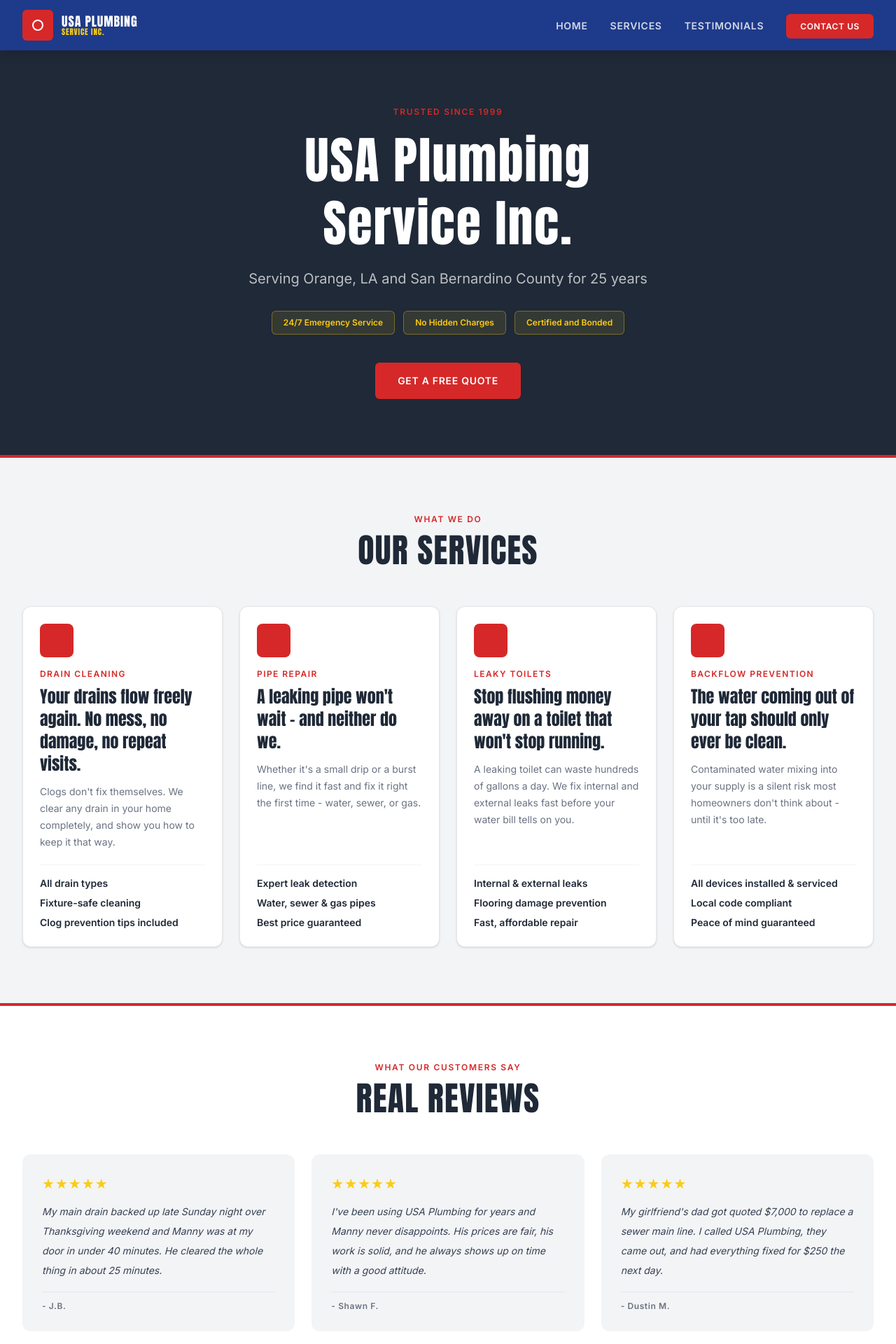
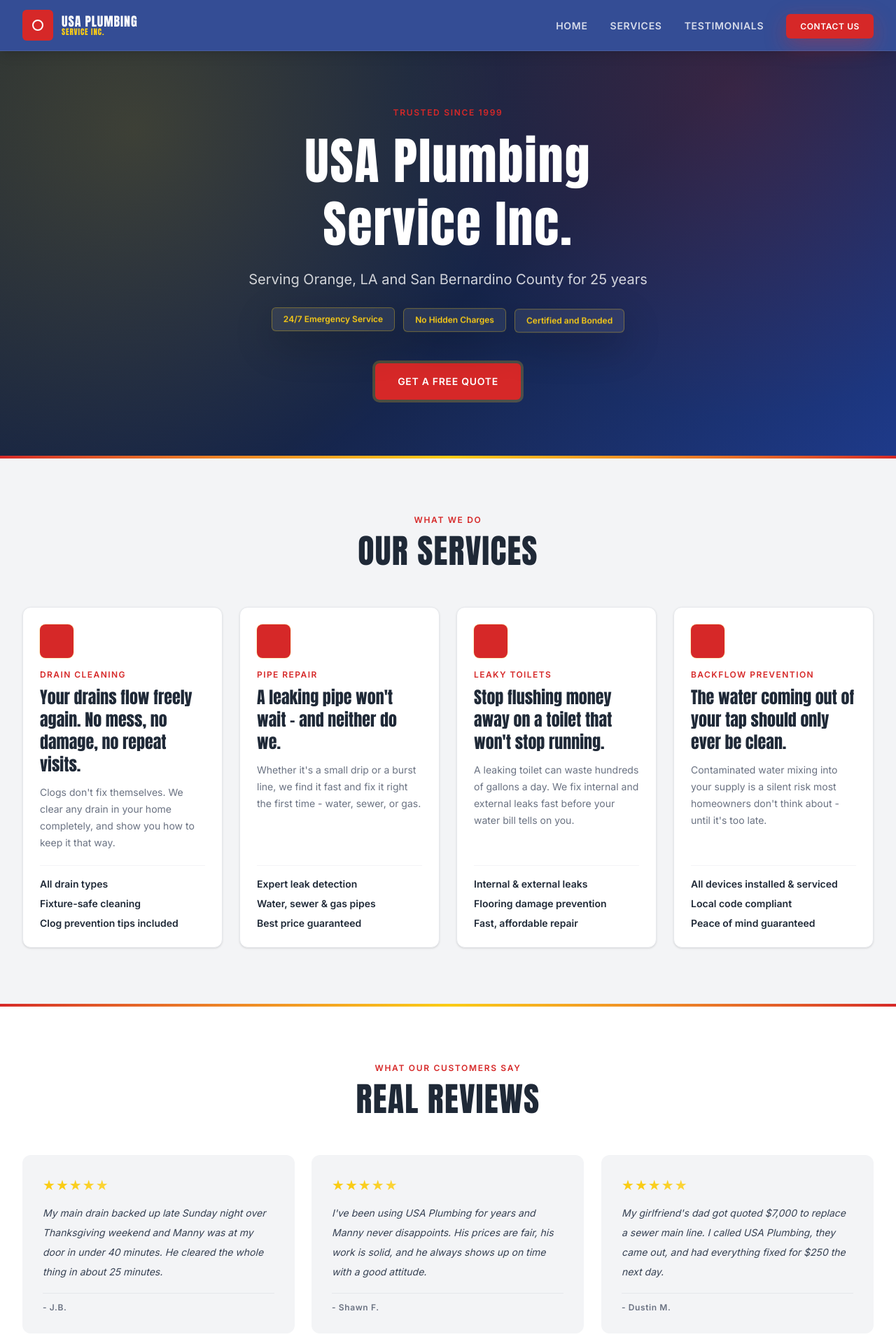
Before and after one commit to muhammad245/usaplumbingservices, a React (Vite) app in the folder frontend/: page / in a window 1280 px wide. Shown: the top 1920 px of the page at 70% size. Built offline with nearby package versions, Linux system fonts and the light colour scheme; no server answers.

Commit message:
CSS Animations

```diff
--- a/frontend/src/components/Footer.jsx
+++ b/frontend/src/components/Footer.jsx
@@ -2,11 +2,11 @@
 
 function Footer() {
   return (
-    <footer className="bg-gray-900 py-8">
+    <footer className="reveal-soft bg-gray-900 py-8">
       <div className="container-x flex flex-wrap items-center justify-between gap-3">
         <p className="font-heading text-sm tracking-wider text-white/60">{COMPANY.name.toUpperCase()}</p>
         <p className="text-xs italic text-white/40">{COMPANY.tagline}</p>
-        <p className="text-sm font-semibold tracking-wide text-brand-gold">{COMPANY.phoneLabel}</p>
+        <p className="shimmer-text text-sm font-semibold tracking-wide">{COMPANY.phoneLabel}</p>
       </div>
     </footer>
   )
--- a/frontend/src/components/Navbar.jsx
+++ b/frontend/src/components/Navbar.jsx
@@ -2,10 +2,10 @@
 
 function Navbar() {
   return (
-    <header id="home" className="sticky top-0 z-50 bg-brand-navy shadow-lg">
+    <header className="sticky top-0 z-50 border-b border-white/10 bg-brand-navy/90 shadow-lg backdrop-blur-sm reveal-soft">
       <nav className="container-x flex h-[72px] items-center justify-between">
-        <a href="#home" className="flex items-center gap-3 text-white" aria-label={COMPANY.name}>
-          <span className="grid h-11 w-11 place-items-center rounded-md bg-brand-red">
+        <a href="#home" className="group flex items-center gap-3 text-white" aria-label={COMPANY.name}>
+          <span className="grid h-11 w-11 place-items-center rounded-md bg-brand-red transition-transform duration-300 group-hover:rotate-6 group-hover:scale-105">
             <span className="h-4 w-4 rounded-full border-2 border-white" />
           </span>
           <span className="font-heading text-lg leading-none tracking-wider">
@@ -17,7 +17,7 @@
         <ul className="hidden items-center gap-8 md:flex">
           {NAV_LINKS.map((link) => (
             <li key={link.label}>
-              <a href={link.href} className="text-sm font-semibold uppercase tracking-wider text-white/80 hover:text-brand-gold">
+              <a href={link.href} className="text-sm font-semibold uppercase tracking-wider text-white/80 transition-all duration-300 hover:text-brand-gold">
                 {link.label}
               </a>
             </li>
@@ -25,7 +25,7 @@
           <li>
             <a
               href="#contact"
-              className="rounded-md bg-brand-red px-5 py-2.5 text-xs font-semibold uppercase tracking-wider text-white hover:bg-brand-red-dark"
+              className="btn-glow rounded-md bg-brand-red px-5 py-2.5 text-xs font-semibold uppercase tracking-wider text-white transition-all duration-300 hover:-translate-y-0.5 hover:bg-brand-red-dark"
             >
               Contact Us
             </a>
--- a/frontend/src/index.css
+++ b/frontend/src/index.css
@@ -50,4 +50,122 @@
   .input-field {
     @apply w-full rounded-md border border-white/20 bg-white/10 px-4 py-3 text-white placeholder:text-white/40 focus:border-brand-red focus:outline-none;
   }
+
+  .gradient-hero {
+    background-image:
+      radial-gradient(circle at 15% 20%, rgba(250, 204, 21, 0.15), transparent 45%),
+      radial-gradient(circle at 82% 10%, rgba(214, 40, 40, 0.18), transparent 40%),
+      linear-gradient(140deg, #1f2937 0%, #152449 55%, #1e3a8a 100%);
+  }
+
+  .glass-card {
+    @apply rounded-2xl border border-white/10 bg-white/8 shadow-[0_18px_55px_rgba(0,0,0,0.24)] backdrop-blur-sm;
+  }
+
+  .shimmer-text {
+    background-image: linear-gradient(90deg, #facc15, #fff3be 45%, #facc15 80%);
+    background-size: 200% auto;
+    background-clip: text;
+    color: transparent;
+    animation: shimmer 6s linear infinite;
+  }
+
+  .btn-glow {
+    box-shadow: 0 10px 30px rgba(214, 40, 40, 0.35);
+  }
+
+  .reveal-up {
+    animation: revealUp 0.85s var(--ease-out-expo) both;
+  }
+
+  .reveal-soft {
+    animation: revealSoft 1s ease both;
+  }
+
+  .float-slow {
+    animation: floatY 4.5s ease-in-out infinite;
+  }
+
+  .pulse-soft {
+    animation: pulseSoft 3s ease-in-out infinite;
+  }
+
+  .card-hover {
+    transition:
+      transform 280ms ease,
+      box-shadow 280ms ease,
+      border-color 280ms ease,
+      background-color 280ms ease;
+  }
+
+  .card-hover:hover {
+    transform: translateY(-8px) scale(1.01);
+    box-shadow: 0 20px 45px rgba(30, 58, 138, 0.14);
+    border-color: rgba(30, 58, 138, 0.22);
+  }
 }
+
+:root {
+  --ease-out-expo: cubic-bezier(0.16, 1, 0.3, 1);
+}
+
+@keyframes revealUp {
+  from {
+    opacity: 0;
+    transform: translate3d(0, 30px, 0) scale(0.985);
+  }
+  to {
+    opacity: 1;
+    transform: translate3d(0, 0, 0) scale(1);
+  }
+}
+
+@keyframes revealSoft {
+  from {
+    opacity: 0;
+    transform: translate3d(0, 16px, 0);
+  }
+  to {
+    opacity: 1;
+    transform: translate3d(0, 0, 0);
+  }
+}
+
+@keyframes shimmer {
+  0% {
+    background-position: 0% center;
+  }
+  100% {
+    background-position: 200% center;
+  }
+}
+
+@keyframes floatY {
+  0%,
+  100% {
+    transform: translateY(0);
+  }
+  50% {
+    transform: translateY(-10px);
+  }
+}
+
+@keyframes pulseSoft {
+  0%,
+  100% {
+    box-shadow: 0 0 0 0 rgba(250, 204, 21, 0.35);
+  }
+  50% {
+    box-shadow: 0 0 0 12px rgba(250, 204, 21, 0);
+  }
+}
+
+@media (prefers-reduced-motion: reduce) {
+  *,
+  *::before,
+  *::after {
+    animation: none !important;
+    transition: none !important;
+    scroll-behavior: auto !important;
+  }
+}
--- a/frontend/src/pages/HomePage.jsx
+++ b/frontend/src/pages/HomePage.jsx
@@ -20,11 +20,11 @@
       <main>
         <Suspense fallback={<SkeletonPage />}>
           <HeroSection />
-          <div className="h-1 bg-brand-red" />
+          <div className="h-1 bg-gradient-to-r from-brand-red via-brand-gold to-brand-red" />
           <ServicesSection />
-          <div className="h-1 bg-brand-red" />
+          <div className="h-1 bg-gradient-to-r from-brand-red via-brand-gold to-brand-red" />
           <TestimonialsSection />
-          <div className="h-1 bg-brand-gold" />
+          <div className="h-1 bg-gradient-to-r from-brand-gold via-brand-red to-brand-gold" />
           <ContactSection />
         </Suspense>
       </main>
--- a/frontend/src/sections/HeroSection.jsx
+++ b/frontend/src/sections/HeroSection.jsx
@@ -2,25 +2,35 @@
 
 function HeroSection() {
   return (
-    <section className="bg-brand-charcoal py-20 text-center">
+    <section id="home" className="gradient-hero scroll-mt-24 py-20 text-center">
       <div className="container-x">
-        <p className="mb-4 text-xs font-semibold uppercase tracking-[0.14em] text-brand-red">Trusted Since 1999</p>
-        <h1 className="mb-5 font-heading text-5xl leading-tight tracking-wide text-white md:text-7xl">
+        <p className="reveal-up mb-4 text-xs font-semibold uppercase tracking-[0.14em] text-brand-red">Trusted Since 1999</p>
+        <h1 className="reveal-up mb-5 font-heading text-5xl leading-tight tracking-wide text-white md:text-7xl" style={{ animationDelay: '90ms' }}>
           USA Plumbing
           <br />
           Service Inc.
         </h1>
-        <p className="mx-auto mb-8 max-w-2xl text-base text-white/70 md:text-xl">{COMPANY.areas}</p>
+        <p className="reveal-up mx-auto mb-8 max-w-2xl text-base text-white/80 md:text-xl" style={{ animationDelay: '170ms' }}>
+          {COMPANY.areas}
+        </p>
 
-        <div className="mb-10 flex flex-wrap justify-center gap-3">
-          {VALUE_PROPS.map((item) => (
-            <span key={item} className="rounded-md border border-brand-gold/35 bg-brand-gold/10 px-4 py-2 text-xs font-semibold text-brand-gold">
+        <div className="reveal-up mb-10 flex flex-wrap justify-center gap-3" style={{ animationDelay: '260ms' }}>
+          {VALUE_PROPS.map((item, index) => (
+            <span
+              key={item}
+              className="glass-card float-slow rounded-md border border-brand-gold/35 px-4 py-2 text-xs font-semibold text-brand-gold"
+              style={{ animationDelay: `${index * 140}ms` }}
+            >
               {item}
             </span>
           ))}
         </div>
 
-        <a href="#contact" className="inline-block rounded-md bg-brand-red px-8 py-4 text-sm font-semibold uppercase tracking-wider text-white hover:bg-brand-red-dark">
+        <a
+          href="#contact"
+          className="btn-glow pulse-soft reveal-up inline-block rounded-md bg-brand-red px-8 py-4 text-sm font-semibold uppercase tracking-wider text-white transition-all duration-300 hover:-translate-y-1 hover:bg-brand-red-dark"
+          style={{ animationDelay: '340ms' }}
+        >
           Get a Free Quote
         </a>
       </div>
--- a/frontend/src/sections/ServicesSection.jsx
+++ b/frontend/src/sections/ServicesSection.jsx
@@ -4,15 +4,19 @@
   return (
     <section id="services" className="bg-brand-light py-20">
       <div className="container-x">
-        <div className="section-heading">
+        <div className="section-heading reveal-soft">
           <p className="section-label">What We Do</p>
           <h2 className="section-title">OUR SERVICES</h2>
         </div>
 
         <div className="grid gap-6 md:grid-cols-2 xl:grid-cols-4">
-          {SERVICES.map((service) => (
-            <article key={service.name} className="flex flex-col rounded-xl border border-gray-200 bg-white p-6 shadow-sm transition hover:-translate-y-1 hover:shadow-lg">
-              <div className="mb-4 h-12 w-12 rounded-lg bg-brand-red" />
+          {SERVICES.map((service, index) => (
+            <article
+              key={service.name}
+              className="card-hover reveal-up flex flex-col rounded-xl border border-gray-200 bg-white p-6 shadow-sm"
+              style={{ animationDelay: `${index * 90}ms` }}
+            >
+              <div className="pulse-soft mb-4 h-12 w-12 rounded-lg bg-brand-red" />
               <p className="mb-2 text-xs font-semibold uppercase tracking-[0.12em] text-brand-red">{service.name}</p>
               <h3 className="mb-3 font-heading text-2xl text-brand-charcoal">{service.headline}</h3>
               <p className="mb-5 text-sm leading-6 text-gray-500">{service.support}</p>
--- a/frontend/src/sections/TestimonialsSection.jsx
+++ b/frontend/src/sections/TestimonialsSection.jsx
@@ -4,15 +4,19 @@
   return (
     <section id="testimonials" className="bg-white py-20">
       <div className="container-x">
-        <div className="section-heading">
+        <div className="section-heading reveal-soft">
           <p className="section-label">What Our Customers Say</p>
           <h2 className="section-title">REAL REVIEWS</h2>
         </div>
 
         <div className="grid gap-6 md:grid-cols-3">
-          {TESTIMONIALS.map((item) => (
-            <article key={item.author} className="flex min-h-[230px] flex-col rounded-xl bg-brand-light p-7">
-              <p className="mb-3 text-xl tracking-wider text-brand-gold">★★★★★</p>
+          {TESTIMONIALS.map((item, index) => (
+            <article
+              key={item.author}
+              className="card-hover reveal-up flex min-h-[230px] flex-col rounded-xl border border-transparent bg-brand-light p-7"
+              style={{ animationDelay: `${index * 110}ms` }}
+            >
+              <p className="shimmer-text mb-3 text-xl tracking-wider">★★★★★</p>
               <p className="mb-4 flex-1 text-sm italic leading-7 text-gray-700">{item.review}</p>
               <p className="border-t border-gray-200 pt-3 text-xs font-semibold tracking-wider text-gray-500">- {item.author}</p>
             </article>
```
Also changed, not shown: frontend/src/sections/ContactSection.jsx (+5 -5 lines).
